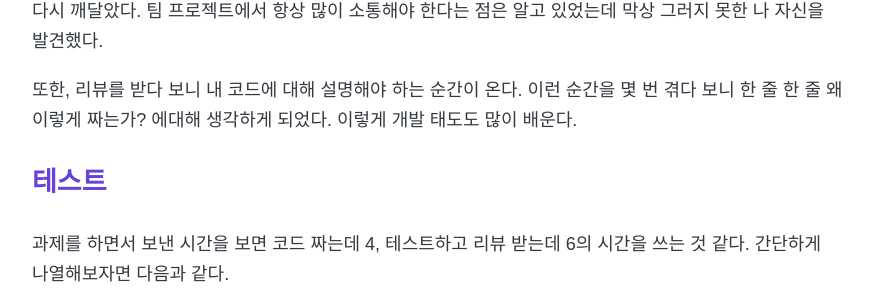
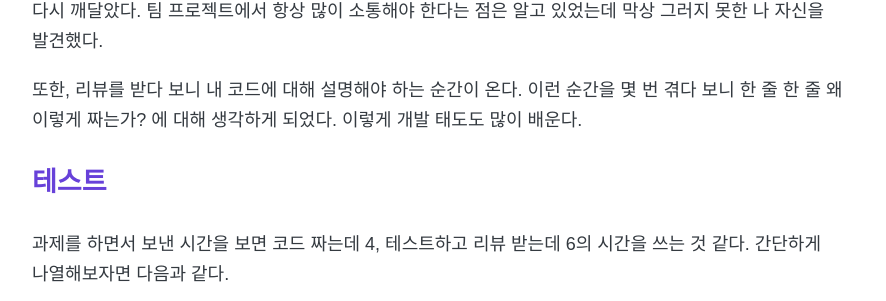
Before and after one commit to 8percent/8percent.github.io, a Jekyll site: the page built from _posts/2021-01-14-internship-review2.md, in a window 1280 px wide and 900 px high, scrolled down 660 px. Shown: the part 180-481 px from the top of the window, without its empty margins (194-1080 px from the left). Built offline with Jekyll 4.4.1, drawn with Linux system fonts in a browser that asks for light colours; some web fonts are replaced.

Commit message:
CHG : 조사변경
Co-authored-by: Lee Ho Sung <lee.ho.sung@gmail.com>

```diff
--- a/_posts/2021-01-14-internship-review2.md
+++ b/_posts/2021-01-14-internship-review2.md
@@ -17,7 +17,7 @@ description: 한파도 어쩔 수 없는 에이퍼센트 학습 열정. 많이
 
 이번 과제를 통해 어느 정도 고민하고 의문점이 생기면 혼자 결정하지 않고 다른 사람과 이야기해야 한다는 것을 다시 깨달았다. 팀 프로젝트에서 항상 많이 소통해야 한다는 점은 알고 있었는데 막상 그러지 못한 나 자신을 발견했다.
 
-또한, 리뷰를 받다 보니 내 코드에 대해 설명해야 하는 순간이 온다. 이런 순간을 몇 번 겪다 보니 한 줄 한 줄 왜 이렇게 짜는가? 에대해 생각하게 되었다. 이렇게 개발 태도도 많이 배운다.
+또한, 리뷰를 받다 보니 내 코드에 대해 설명해야 하는 순간이 온다. 이런 순간을 몇 번 겪다 보니 한 줄 한 줄 왜 이렇게 짜는가? 에 대해 생각하게 되었다. 이렇게 개발 태도도 많이 배운다.
 
 ### <span style="color:#6741d9">테스트</span>
 과제를 하면서 보낸 시간을 보면 코드 짜는데 4, 테스트하고 리뷰 받는데 6의 시간을 쓰는 것 같다. 간단하게 나열해보자면 다음과 같다.
```
